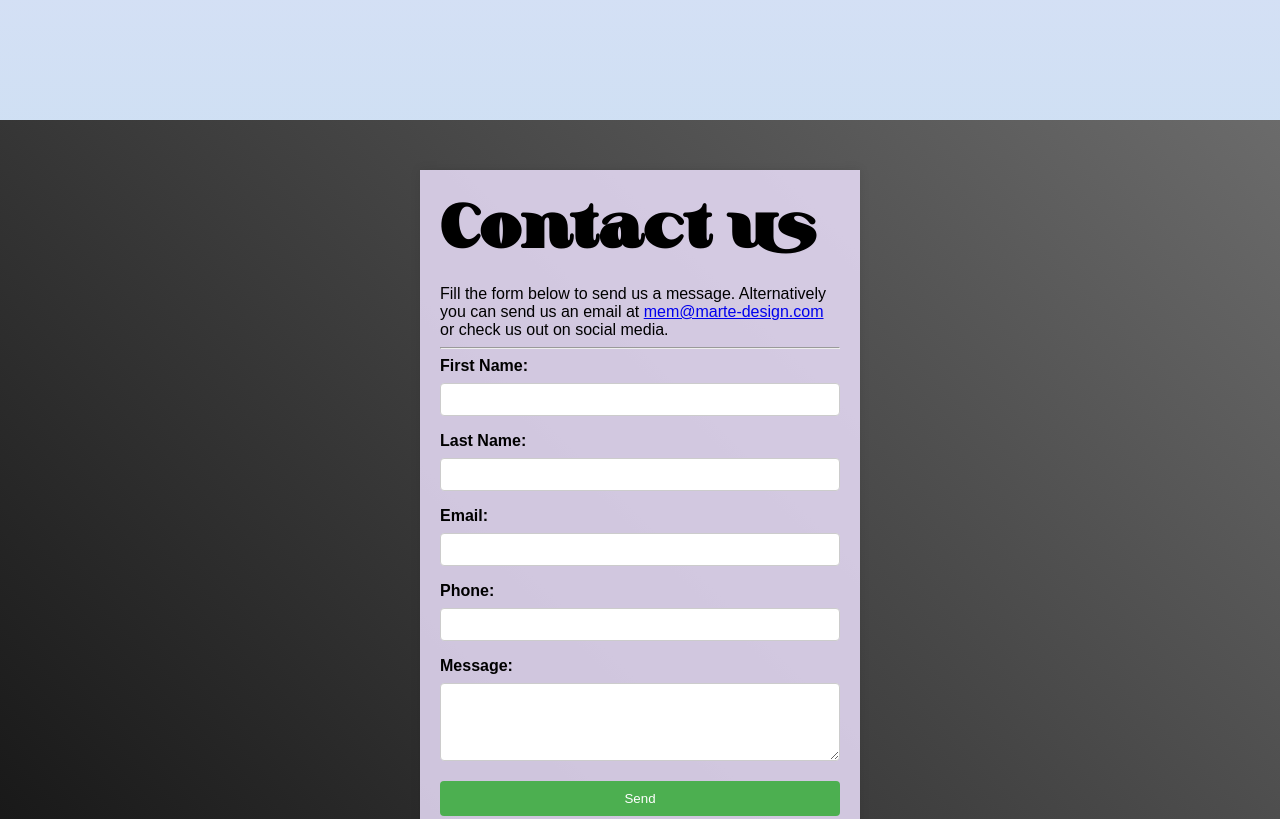
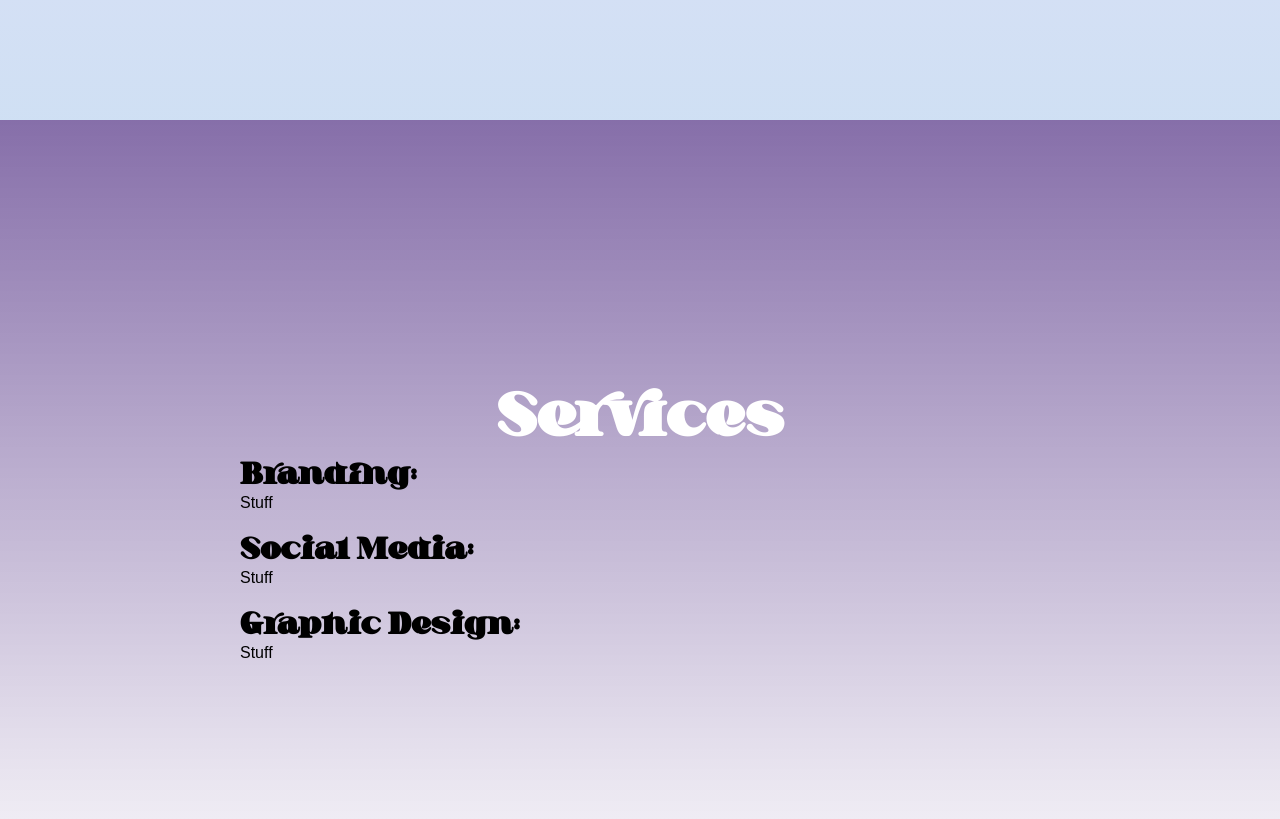
Before and after one commit to Hoormazd1379/marte-design, a plain HTML site: page index.html in a window 1280 px wide. Shown: the part 1480-2299 px from the top of the page. Drawn offline with Linux system fonts and the light colour scheme.

Commit message:
Update index.html

```diff
--- a/index.html
+++ b/index.html
@@ -78,6 +78,40 @@
             </p>
         </div>
     </section>
+    <section id="services">
+        <div id="abouttitle">
+            <h1>
+                Services
+            </h1>
+        </div>
+        <div class="textfield">
+            <h2>
+                Branding:
+            </h2>
+            <p>
+                Stuff
+            </p>
+        </div>
+        <br>
+        <div class="textfield">
+            <h2>
+                Social Media:
+            </h2>
+            <p>
+                Stuff
+
+            </p>
+        </div>
+        <br>
+        <div class="textfield">
+            <h2>
+                Graphic Design:
+            </h2>
+            <p>
+               Stuff
+            </p>
+        </div>
+    </section>
     <section id="contact">
         <form action="https://getform.io/f/8a9fee39-197b-4736-ab19-36d563a47779" method="POST" class="clean-form">
             <h1>Contact us</h1>
```
